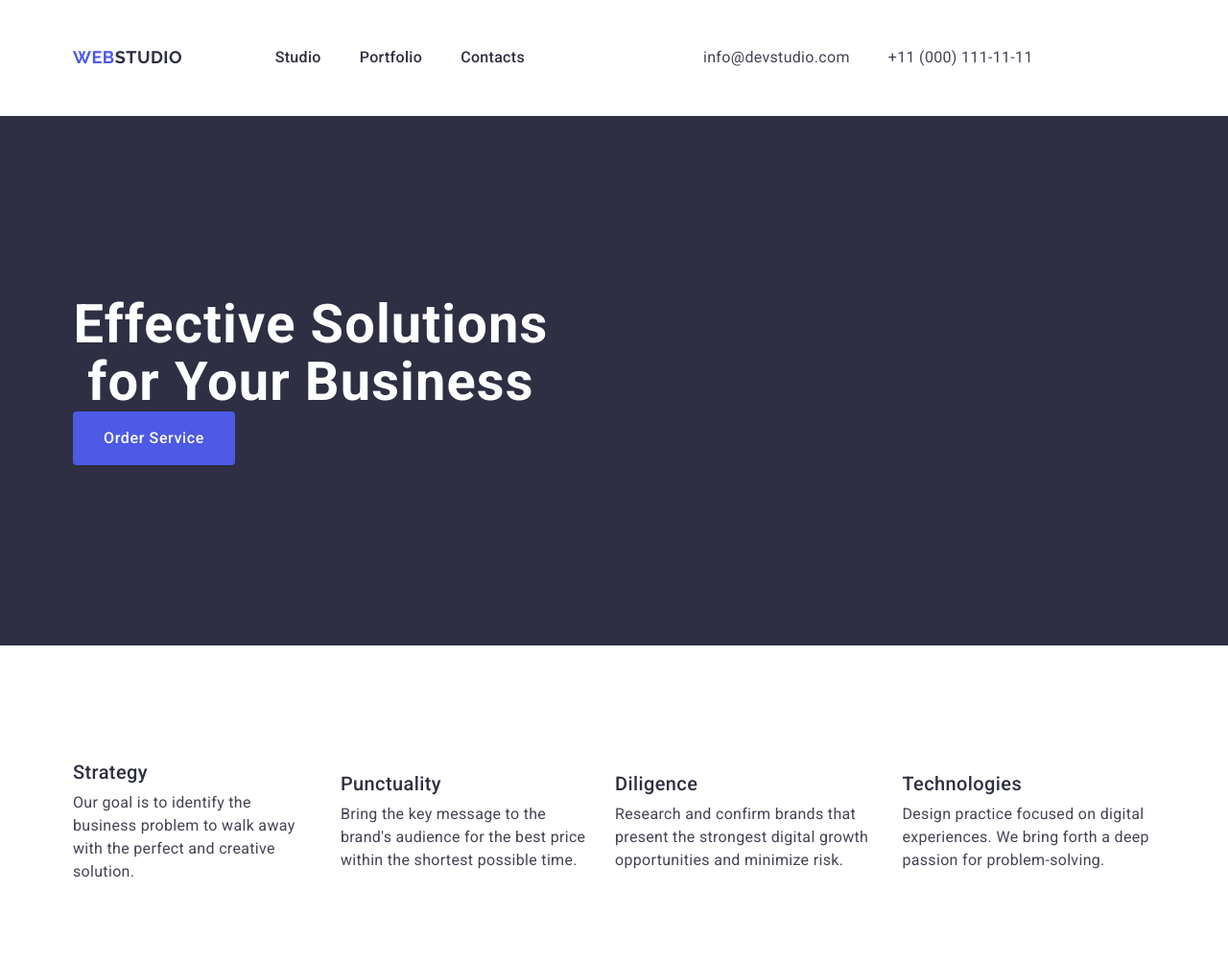
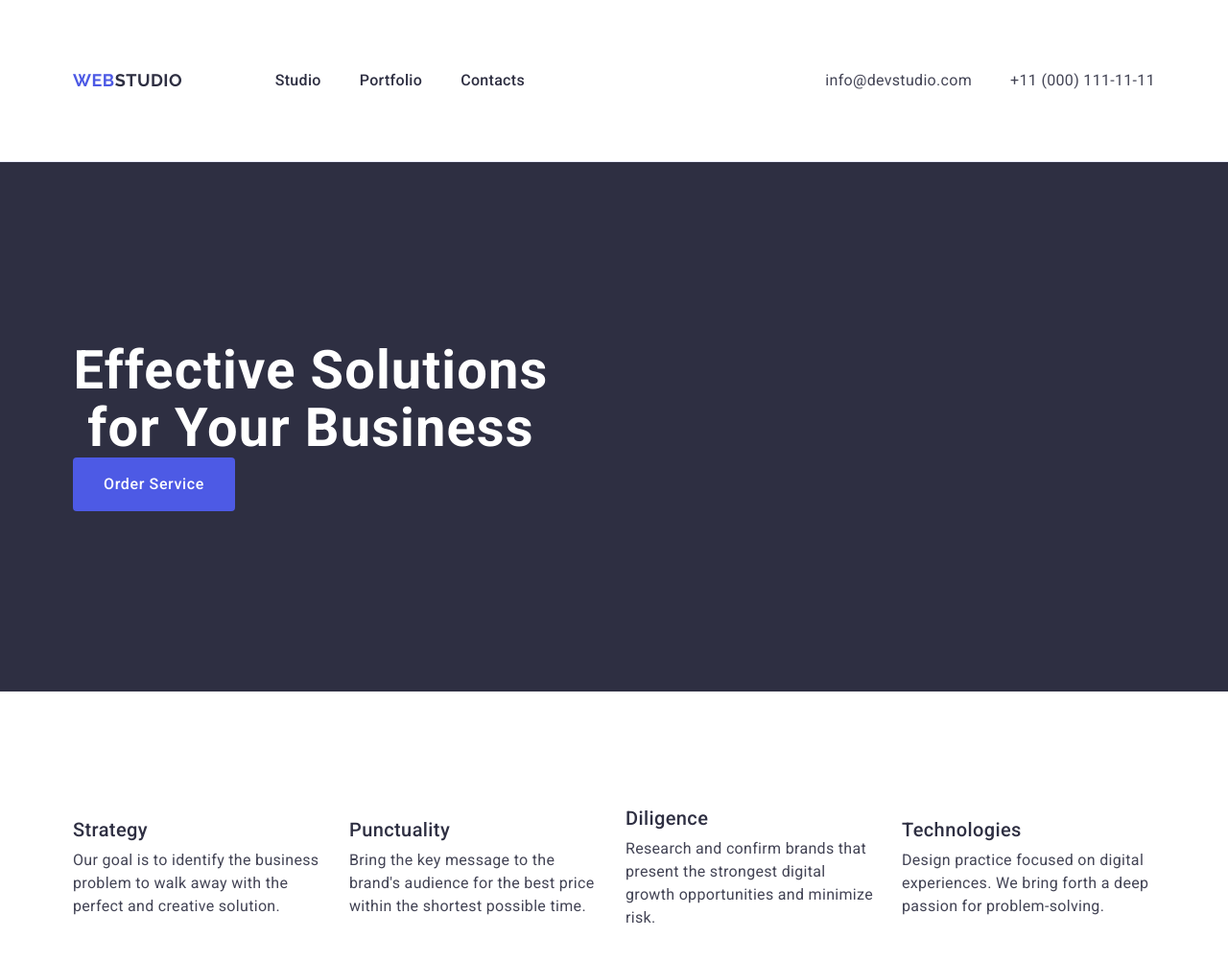
Before and after one commit to OlesHuzar/goit-homework-03, a plain HTML site: page index.html in a window 1280 px wide. Shown: the top 1002 px of the page at 96% size. Drawn offline with nearby package versions, Linux system fonts and the light colour scheme.

Commit message:
Update styles.css

```diff
--- a/css/styles.css
+++ b/css/styles.css
@@ -123,10 +123,10 @@
 .page-address {
     font-style: normal;
         display: flex;
-        align-items: center;
-        width: 100%;
-        max-width: 471px;
-        justify-content: space-between;
+        gap: 40px;
+        padding-top: 24px;
+        padding-bottom: 24px;
+
 }
 
 .menu-link:hover,
@@ -192,6 +192,10 @@
     gap: 24px;
 }
 
+.features-item {
+width: calc((100% - 72px) / 4);
+}
+
 .features-name {
         font-size: 20px;
         font-weight: 500;
@@ -199,7 +203,6 @@
         letter-spacing: 0.02em;
         margin-bottom: 8px;
         color: var(--primary-text-color);
-        width: calc((100% - 72px) / 4);
     }
 
 .features-text {
```
